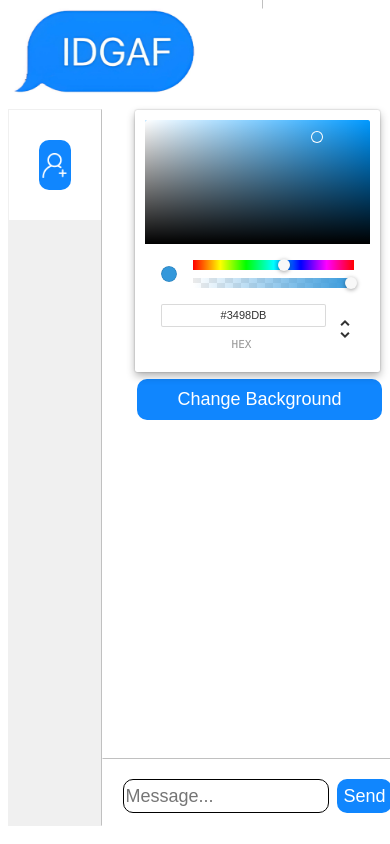
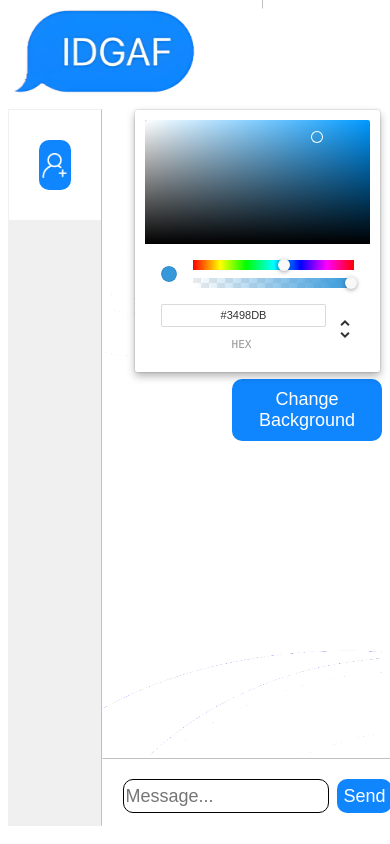
Before and after one commit to Antedbell20/IDGAF, a React (Vite) app in the folder client/: page / in a window 390 px wide. Built offline with nearby package versions, Linux system fonts and the light colour scheme.

Commit message:
added background

```diff
--- a/client/src/app.css
+++ b/client/src/app.css
@@ -54,10 +54,10 @@
   width: 75%;
   box-sizing: border-box;
   z-index: 0;
-  /* background-image : url("./images/hi.jpeg"); */
-    /* background-size: cover; */
-    /* background-position: absolute; */
-    /* background-repeat: no-repeat; */
+  background-image : url("./images/background.png");
+    background-size: cover;
+    background-position: absolute;
+    background-repeat: no-repeat;
 }
 
 .text-box {
@@ -243,6 +243,10 @@
   .search button {
   width: 100%;
   }
+
+  .change {
+    width: 150px;
+  }
 }
 
 @media screen and (min-width: 750px) {
```
Also changed, not shown: client/src/images/background.png (added).
